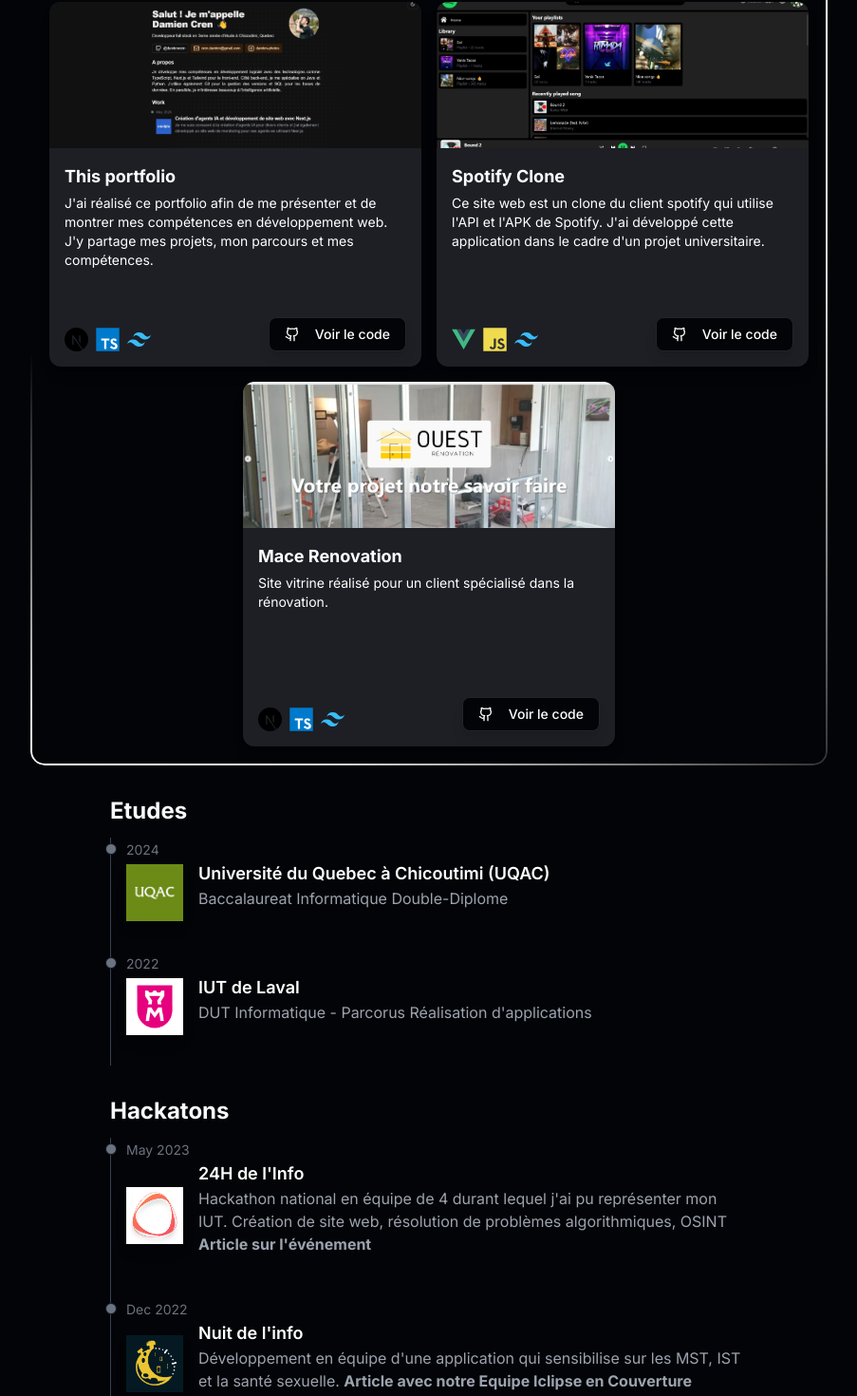
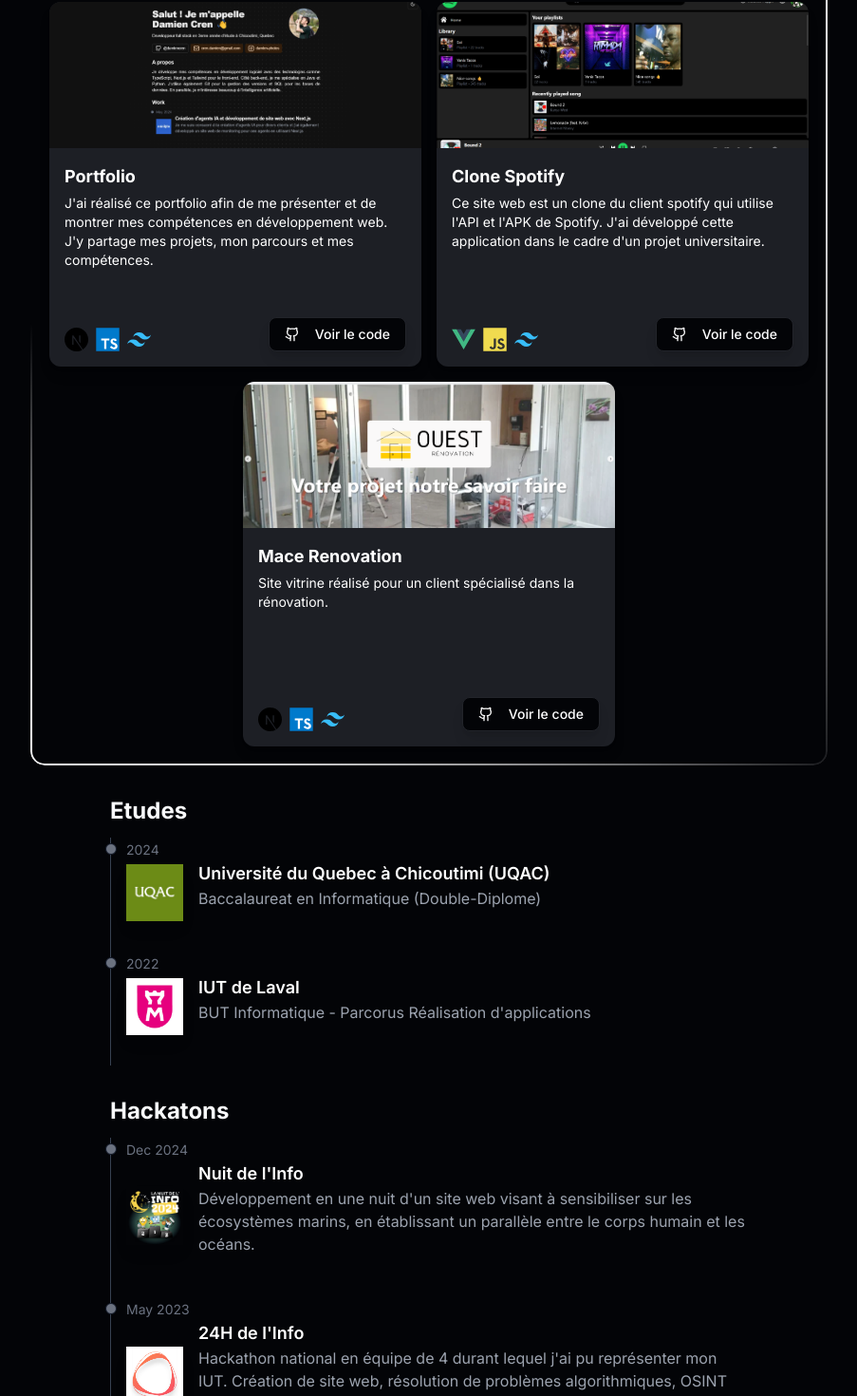
Before and after one commit to damiencren/portfolio, a Next.js app: page / in a window 1280 px wide. Shown: the part 758-2228 px from the top of the page at 95% size, without its empty margins (188-1091 px from the left). Built offline with nearby package versions, Linux system fonts and the light colour scheme.

Commit message:
add data to resume.ts

```diff
--- a/src/app/data/resume.ts
+++ b/src/app/data/resume.ts
@@ -1,3 +1,4 @@
+import { url } from "inspector";
 import { title } from "process";
 
 export const DATA = {
@@ -5,7 +6,7 @@
   location: "Saguenay CA",
   description:
     "Developpeur full stack en étude à Chicoutimi, Quebec",
-  aboutText:"Je développe mes compétences en développement logiciel avec des technologies comme ***[TypeScript](https://www.typescriptlang.org/)***, ***[Next.js](https://nextjs.org/)*** et ***[Tailwind](https://tailwindcss.com/)*** pour le front-end. Côté back-end, je me spécialise en ***[Java](https://www.java.com/fr/)*** et ***[Python](https://www.python.org/)***. J’utilise également ***[Git](https://git-scm.com/)*** pour la gestion des versions et ***[SQL](https://en.wikipedia.org/wiki/SQL)*** pour les bases de données. En parallèle, je m'intéresse beaucoup à l'intelligence artificielle.",
+  aboutText: "Je développe mes compétences en développement logiciel avec des technologies comme ***[TypeScript](https://www.typescriptlang.org/)***, ***[Next.js](https://nextjs.org/)*** et ***[Tailwind](https://tailwindcss.com/)*** pour le front-end. Côté back-end, je me spécialise en ***[Java](https://www.java.com/fr/)*** et ***[Python](https://www.python.org/)***. J’utilise également ***[Git](https://git-scm.com/)*** pour la gestion des versions et ***[SQL](https://en.wikipedia.org/wiki/SQL)*** pour les bases de données. En parallèle, je m'intéresse beaucoup à l'intelligence artificielle.",
   avatarUrl: "/me.jpg",
 
   socials: [
@@ -23,7 +24,7 @@
     },
     {
       label: "CV",
-      url: "https://www.instagram.com/damien-photos/",
+      url: "/CV.pdf",
       icon: "Download",
       variant: "secondary",
     }
@@ -47,7 +48,7 @@
     {
       school: "Université du Quebec à Chicoutimi (UQAC)",
       href: "https://www.uqac.ca/",
-      degree: "Baccalaureat Informatique Double-Diplome",
+      degree: "Baccalaureat en Informatique (Double-Diplome)",
       logoUrl: "/logos/uqac.png",
       start: "2024",
       end: "2024",
@@ -55,7 +56,7 @@
     {
       school: "IUT de Laval",
       href: "https://iut-laval.univ-lemans.fr/fr/index.html",
-      degree: "DUT Informatique - Parcorus Réalisation d'applications",
+      degree: "BUT Informatique - Parcorus Réalisation d'applications",
       logoUrl: "/logos/iut_laval.jpg",
       start: "2022",
       end: "2024",
@@ -63,52 +64,66 @@
   ],
   projects: [
     {
-      title: "This portfolio",
-      href: "damiencren.me",
+      title: "Portfolio",
+      url: "damiencren.me",
+      href: "https://damiencren.me",
       dates: "Sept 2024 - Oct 2024",
       active: true,
       description:
         "J'ai réalisé ce portfolio afin de me présenter et de montrer mes compétences en développement web. J'y partage mes projets, mon parcours et mes compétences.",
-      repository:"https://github.com/damiencren/portfolio",
+      repository: "https://github.com/damiencren/portfolio",
       image: "/screens/proj_2.png",
-      technos : ["Next.js", "TypeScript", "Tailwind CSS"],
+      technos: ["Next.js", "TypeScript", "Tailwind CSS"],
     },
     {
-      title: "Spotify Clone",
+      title: "Clone Spotify",
+      url: "",
       href: "",
       dates: "Dec 2024 - Nov 2024",
       active: false,
       description:
         "Ce site web est un clone du client spotify qui utilise l'API et l'APK de Spotify. J'ai développé cette application dans le cadre d'un projet universitaire.",
-      repository:"https://github.com/damiencren/music_player",
+      repository: "https://github.com/damiencren/music_player",
       image: "/screens/proj_3.png",
-      technos : ["Vue.js", "JavaScript", "Tailwind CSS"],
+      technos: ["Vue.js", "JavaScript", "Tailwind CSS"],
     },
     {
       title: "Mace Renovation",
+      url: "mace-renovation.fr",
       href: "http://57.129.40.117/",
       dates: "Sept 2024 - Oct 2024",
       active: true,
       description:
         "Site vitrine réalisé pour un client spécialisé dans la rénovation. ",
-      repository:"https://github.com/damiencren/mace_website",
+      repository: "https://github.com/damiencren/mace_website",
       image: "/screens/proj_1.png",
-      technos : ["Next.js", "TypeScript", "Tailwind CSS"],
+      technos: ["Next.js", "TypeScript", "Tailwind CSS"],
     }
   ],
   hackathons: [
+    {
+      title: "Nuit de l'Info",
+      dates: "Dec 2024",
+      location: "Laval, FR",
+      description:
+        "Développement en une nuit d'un site web visant à sensibiliser sur les écosystèmes marins, en établissant un parallèle entre le corps humain et les océans.",
+      image:
+        "/logos/24h_info_24.png",
+      links: [
+      ],
+    },
     {
       title: "24H de l'Info",
       dates: "May 2023",
       location: "Bourg-en-Bresse, FR",
       description:
-      "Hackathon national en équipe de 4 durant lequel j'ai pu représenter mon IUT. Création de site web, résolution de problèmes algorithmiques, OSINT",
+        "Hackathon national en équipe de 4 durant lequel j'ai pu représenter mon IUT. Création de site web, résolution de problèmes algorithmiques, OSINT",
       image:
         "/logos/24h_info.png",
       links: [
         {
-          href:"https://www.leprogres.fr/education/2023/05/14/24-h-info-la-competition-qui-marquera-l-iut-informatique",
-          title:"Article sur l'événement",
+          href: "https://www.leprogres.fr/education/2023/05/14/24-h-info-la-competition-qui-marquera-l-iut-informatique",
+          title: "Article sur l'événement",
         }
       ],
     },
@@ -117,13 +132,13 @@
       dates: "Dec 2022",
       location: "Laval, FR",
       description:
-      "Développement en équipe d'une application qui sensibilise sur les MST, IST et la santé sexuelle. ",
+        "Développement en équipe d'une application qui sensibilise sur les MST, les IST et la santé sexuelle. ",
       image:
         "/logos/nuit_info.png",
       links: [
         {
-          href:"https://www.ouest-france.fr/pays-de-la-loire/laval-53000/a-laval-une-nuit-pour-developper-une-application-d-information-sur-le-sida-et-la-sante-sexuelle-c6eeba0e-7194-11ed-8d7c-fc31769d4d38",
-          title:"Article avec notre Equipe Iclipse en Couverture",
+          href: "https://www.ouest-france.fr/pays-de-la-loire/laval-53000/a-laval-une-nuit-pour-developper-une-application-d-information-sur-le-sida-et-la-sante-sexuelle-c6eeba0e-7194-11ed-8d7c-fc31769d4d38",
+          title: "Article avec notre Equipe Iclipse en Couverture",
         }
       ],
     },
```
Also changed, not shown: public/logos/24h_info_24.png (added), 1 other file (tests, documents, lock files or other folders).
